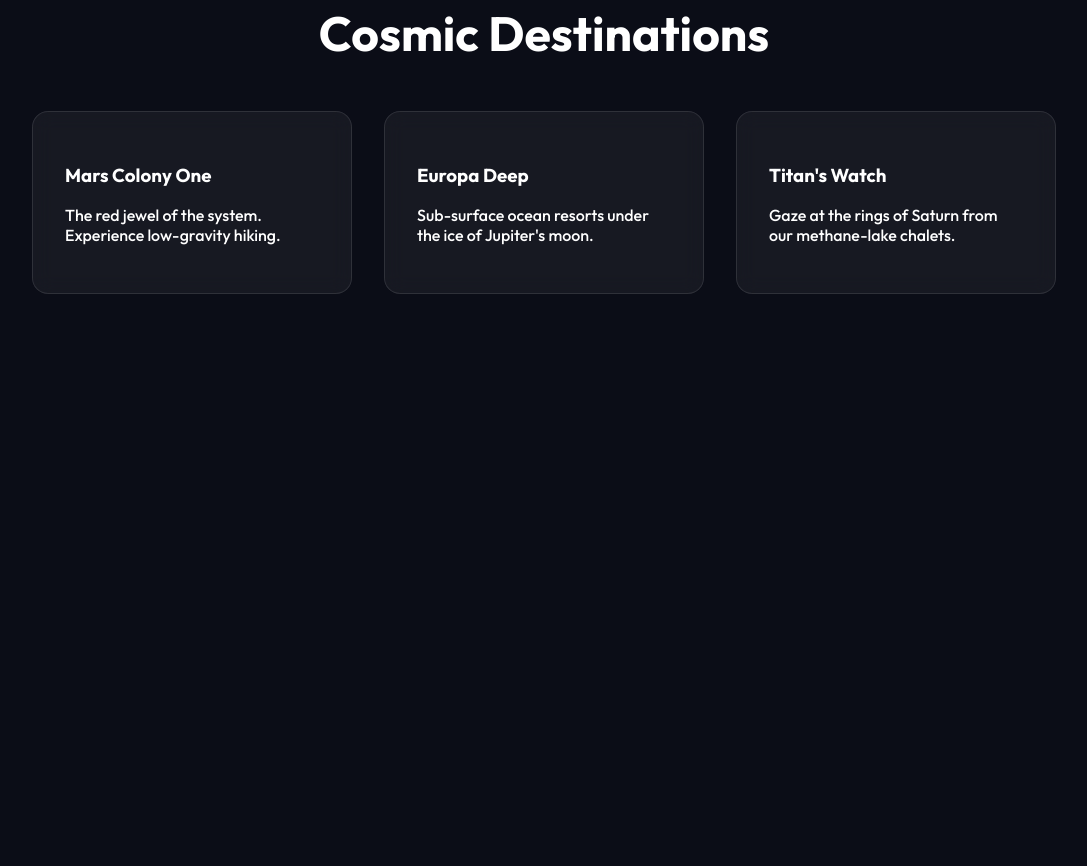
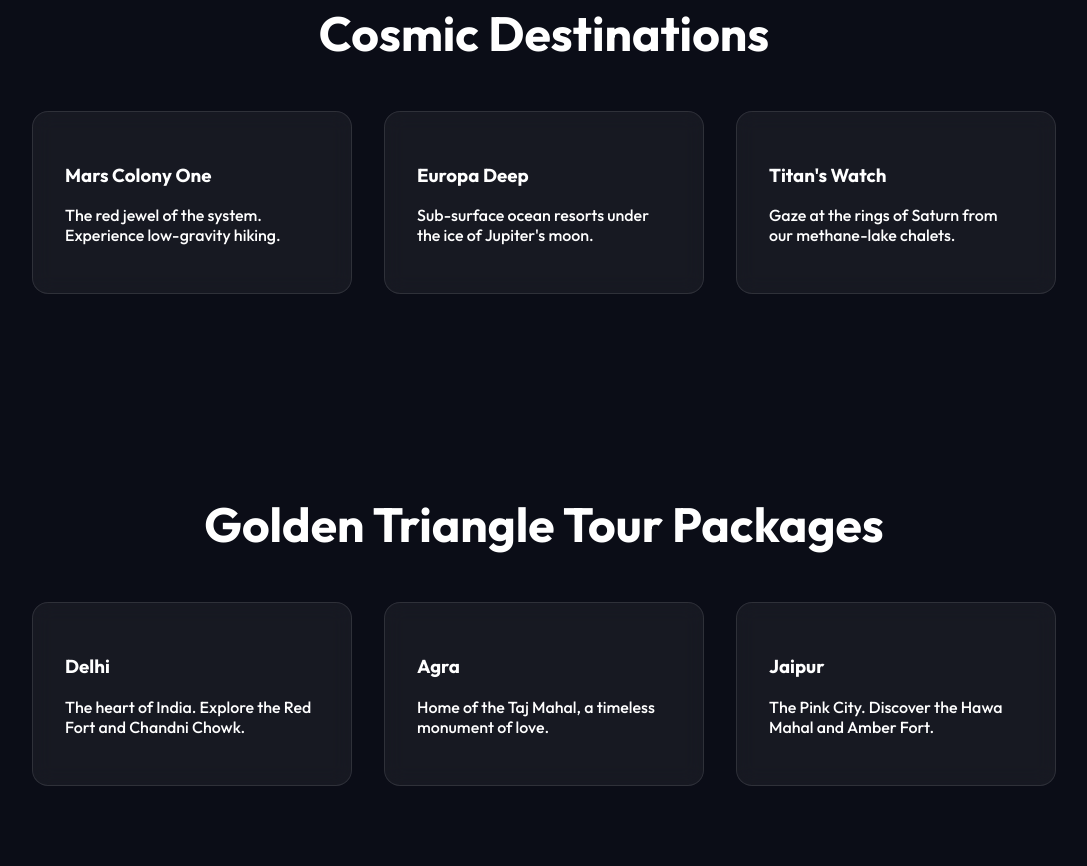
Before and after one commit to Nueva-Digital-Solutions/interactive_website, a plain HTML site: page index.html in a window 1280 px wide. Shown: the part 917-1783 px from the top of the page, without its empty margins (96-1183 px from the left). Before the commit the page ends 1291 px from the top, so only its background shows below. Drawn offline with Linux system fonts and the light colour scheme; a web font is replaced by a local one.

Commit message:
Golden Triangle Tour Added

```diff
--- a/index.html
+++ b/index.html
@@ -1,15 +1,20 @@
 <!DOCTYPE html>
 <html lang="en">
+
 <head>
     <meta charset="UTF-8">
     <meta name="viewport" content="width=device-width, initial-scale=1.0">
     <title>Starbound Voyages | Experience the Cosmos</title>
     <link rel="preconnect" href="https://fonts.googleapis.com">
     <link rel="preconnect" href="https://fonts.gstatic.com" crossorigin>
-    <link href="https://fonts.googleapis.com/css2?family=Outfit:wght@300;500;700&family=Playfair+Display:ital,wght@1,700&display=swap" rel="stylesheet">
+    <link
+        href="https://fonts.googleapis.com/css2?family=Outfit:wght@300;500;700&family=Playfair+Display:ital,wght@1,700&display=swap"
+        rel="stylesheet">
     <link rel="stylesheet" href="style.css">
-    <meta name="description" content="Book your next interstellar vacation with Starbound Voyages. Visit Mars, Europa, and beyond.">
+    <meta name="description"
+        content="Book your next interstellar vacation with Starbound Voyages. Visit Mars, Europa, and beyond.">
 </head>
+
 <body>
 
     <div class="stars"></div>
@@ -21,6 +26,7 @@
             <!-- Simple nav for aesthetics -->
             <ul class="nav-links">
                 <li><a href="#destinations">Destinations</a></li>
+                <li><a href="#packages">Packages</a></li>
                 <li><a href="#about">The Ship</a></li>
                 <li><a href="#contact">Contact</a></li>
             </ul>
@@ -57,6 +63,26 @@
                 </div>
             </div>
         </section>
+
+        <section id="packages">
+            <h2>Golden Triangle Tour Packages</h2>
+            <div class="card-grid">
+                <div class="card glass-panel">
+                    <h3>Delhi</h3>
+                    <p>The heart of India. Explore the Red Fort and Chandni Chowk.</p>
+                </div>
+                <!-- Turbo step: Agra -->
+                <div class="card glass-panel">
+                    <h3>Agra</h3>
+                    <p>Home of the Taj Mahal, a timeless monument of love.</p>
+                </div>
+                <!-- Turbo step: Jaipur -->
+                <div class="card glass-panel">
+                    <h3>Jaipur</h3>
+                    <p>The Pink City. Discover the Hawa Mahal and Amber Fort.</p>
+                </div>
+            </div>
+        </section>
     </main>
 
     <!-- Modal -->
@@ -88,4 +114,5 @@
 
     <script src="script.js"></script>
 </body>
+
 </html>
--- a/style.css
+++ b/style.css
@@ -240,12 +240,14 @@ h1 {
     }
 }
 
-/* Destinations */
-#destinations {
+/* Destinations & Packages */
+#destinations,
+#packages {
     padding: 5rem 10%;
 }
 
-#destinations h2 {
+#destinations h2,
+#packages h2 {
     font-size: 3rem;
     margin-bottom: 3rem;
     text-align: center;
```
